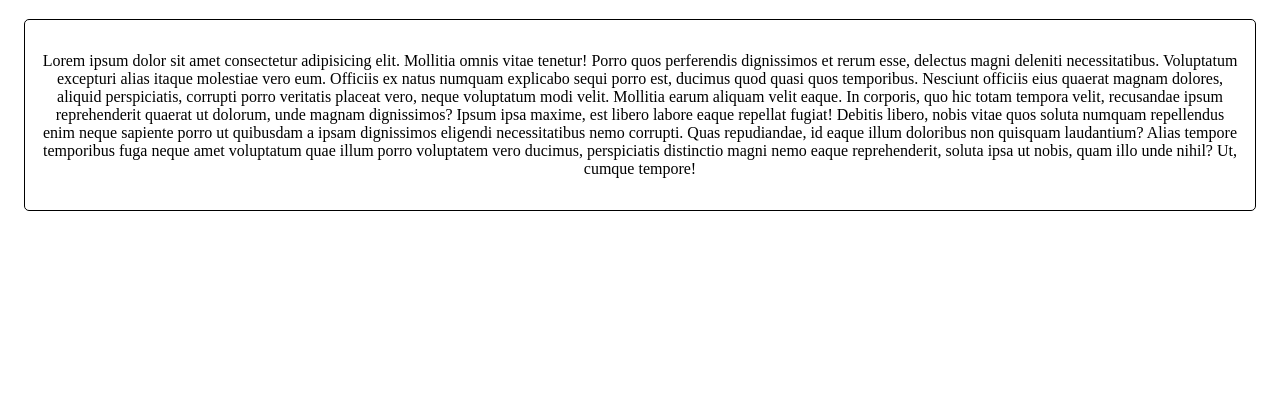
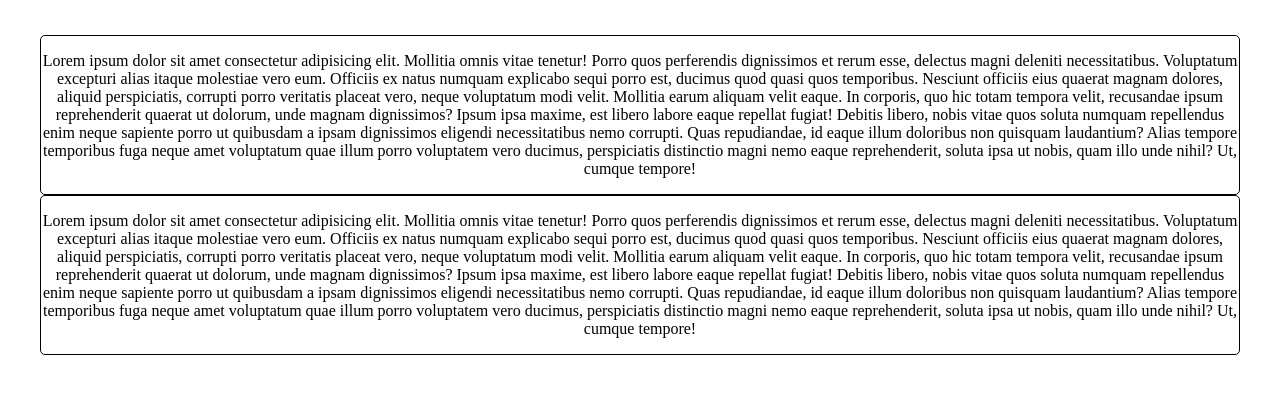
Before and after one commit to icanxPrograming/praktikumPWD.github.io, a plain HTML site: page index.html in a window 1280 px wide. Shown: the part 67-460 px from the top of the page. Drawn offline with Linux system fonts and the light colour scheme.

Commit message:
commit HTML & CSS

```diff
--- a/index.html
+++ b/index.html
@@ -8,13 +8,20 @@
       section {
         padding: 1rem;
         margin: 1rem;
+      }
+      .bag1 {
+        text-align: center;
         border: 1px solid #000;
         border-radius: 5px;
         box-shadow: inset;
         box-sizing: border-box;
       }
-      .bag1 p {
+      .bag2 {
         text-align: center;
+        border: 1px solid #000;
+        border-radius: 5px;
+        box-shadow: inset;
+        box-sizing: border-box;
       }
     </style>
   </head>
@@ -49,6 +56,27 @@
           Ut, cumque tempore!
         </p>
       </div>
+      <div class="bag2">
+        <p>
+          Lorem ipsum dolor sit amet consectetur adipisicing elit. Mollitia
+          omnis vitae tenetur! Porro quos perferendis dignissimos et rerum esse,
+          delectus magni deleniti necessitatibus. Voluptatum excepturi alias
+          itaque molestiae vero eum. Officiis ex natus numquam explicabo sequi
+          porro est, ducimus quod quasi quos temporibus. Nesciunt officiis eius
+          quaerat magnam dolores, aliquid perspiciatis, corrupti porro veritatis
+          placeat vero, neque voluptatum modi velit. Mollitia earum aliquam
+          velit eaque. In corporis, quo hic totam tempora velit, recusandae
+          ipsum reprehenderit quaerat ut dolorum, unde magnam dignissimos? Ipsum
+          ipsa maxime, est libero labore eaque repellat fugiat! Debitis libero,
+          nobis vitae quos soluta numquam repellendus enim neque sapiente porro
+          ut quibusdam a ipsam dignissimos eligendi necessitatibus nemo
+          corrupti. Quas repudiandae, id eaque illum doloribus non quisquam
+          laudantium? Alias tempore temporibus fuga neque amet voluptatum quae
+          illum porro voluptatem vero ducimus, perspiciatis distinctio magni
+          nemo eaque reprehenderit, soluta ipsa ut nobis, quam illo unde nihil?
+          Ut, cumque tempore!
+        </p>
+      </div>
     </section>
   </body>
 </html>
--- /dev/null
+++ b/styles.css
@@ -0,0 +1,18 @@
+section {
+  padding: 1rem;
+  margin: 1rem;
+}
+.bag1 {
+  text-align: center;
+  border: 1px solid #000;
+  border-radius: 5px;
+  box-shadow: inset;
+  box-sizing: border-box;
+}
+.bag2 {
+  text-align: center;
+  border: 1px solid #000;
+  border-radius: 5px;
+  box-shadow: inset;
+  box-sizing: border-box;
+}
```
